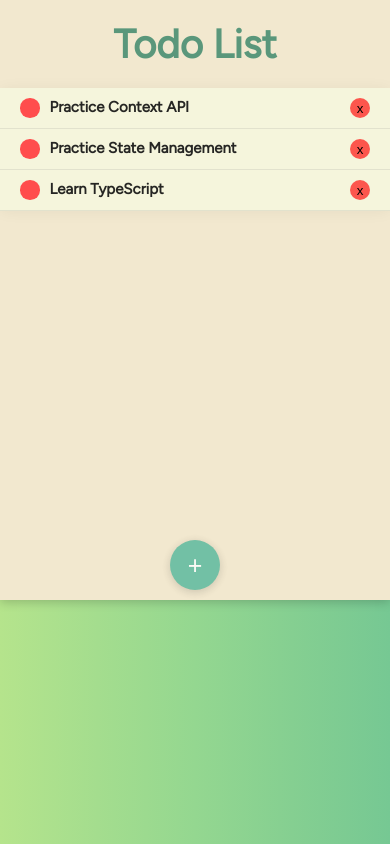
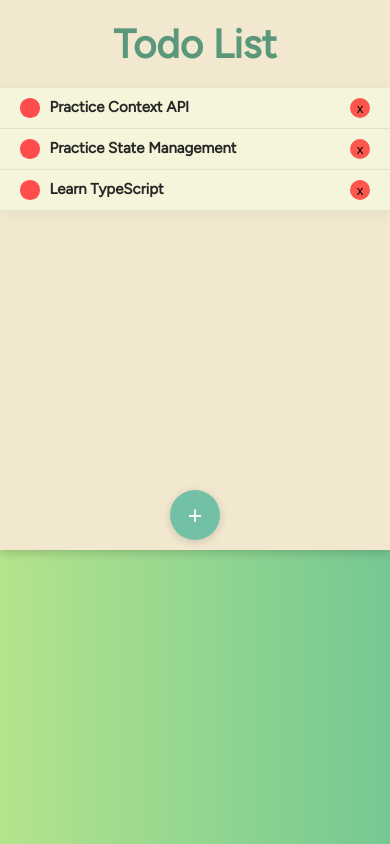
Before and after one commit to KadirKarabacak/react-todo-list, a React (Create React App) app: page / in a window 390 px wide. Built offline with nearby package versions, Linux system fonts and the light colour scheme.

Commit message:
mobile fix

```diff
--- a/src/index.css
+++ b/src/index.css
@@ -93,6 +93,7 @@ html {
 @media only screen and (max-width: 31.25em) {
   .container {
     width: 100%;
+    height: 55rem;
     margin-top: 0;
     margin-bottom: 0;
     border-radius: 0;
```
